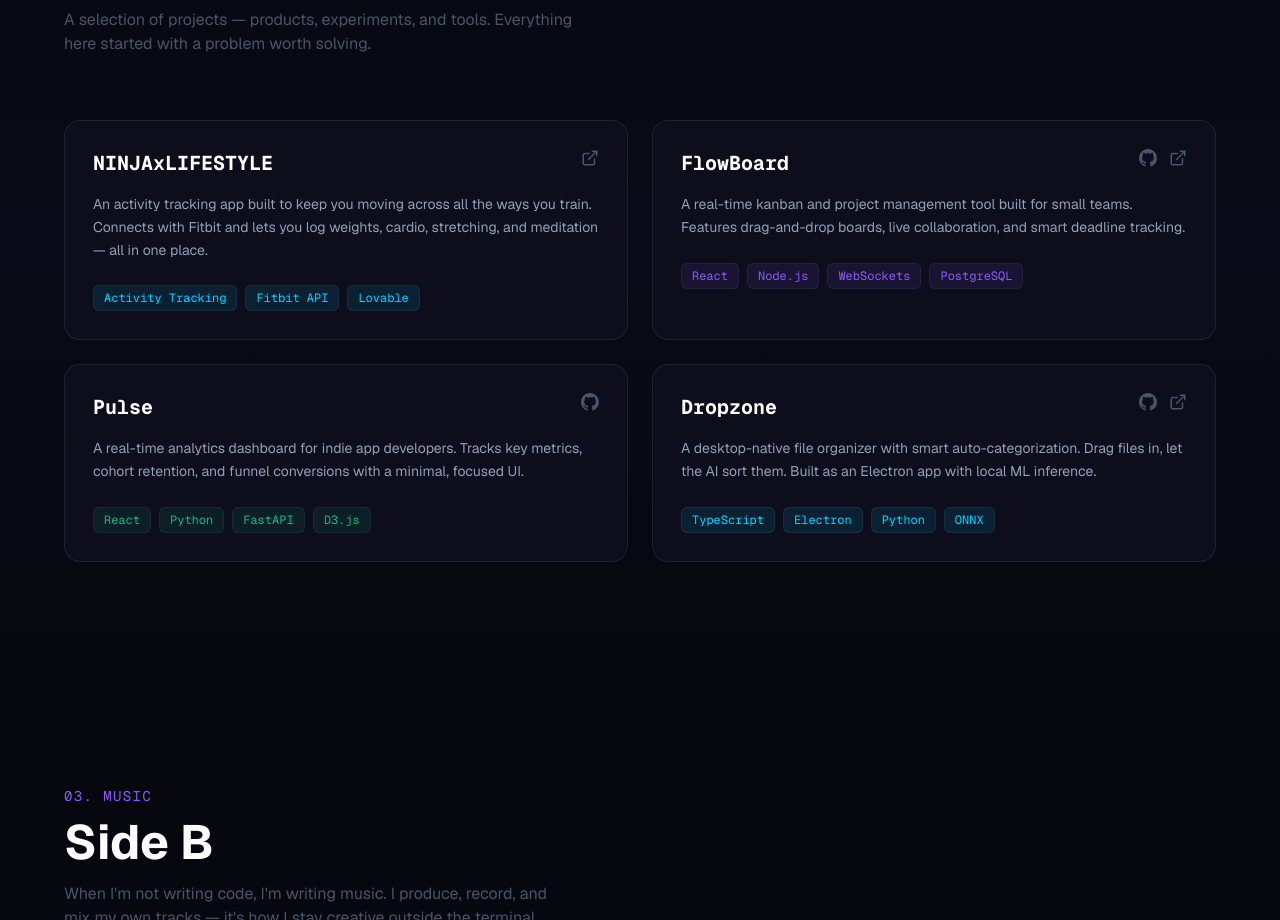
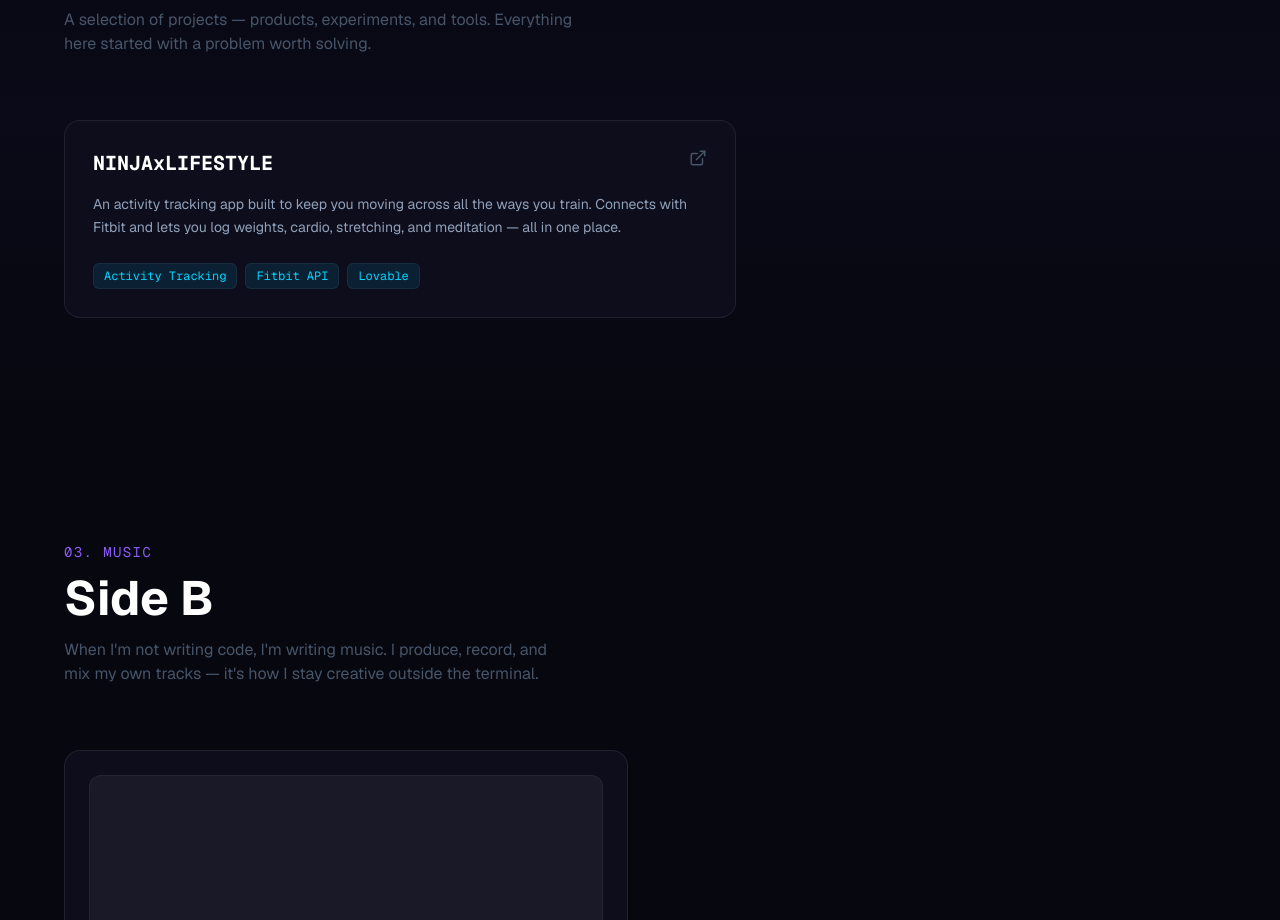
Before and after one commit to drew-lorence-dev/drew-lorence-portfolio, a Next.js app: page / in a window 1280 px wide. Shown: the part 2120-3040 px from the top of the page. Built offline with nearby package versions, Linux system fonts and the light colour scheme.

Commit message:
Remove placeholder project cards, keep only NINJAxLIFESTYLE

```diff
--- a/components/Projects.tsx
+++ b/components/Projects.tsx
@@ -19,33 +19,6 @@ const projects: Project[] = [
     tags: ["Activity Tracking", "Fitbit API", "Lovable"],
     live: "https://ninjaxlifestyle.lovable.app/",
     featured: true,
-    accent: "accent",
-  },
-  {
-    name: "FlowBoard",
-    description:
-      "A real-time kanban and project management tool built for small teams. Features drag-and-drop boards, live collaboration, and smart deadline tracking.",
-    tags: ["React", "Node.js", "WebSockets", "PostgreSQL"],
-    github: "#",
-    live: "#",
-    featured: true,
-    accent: "accent-2",
-  },
-  {
-    name: "Pulse",
-    description:
-      "A real-time analytics dashboard for indie app developers. Tracks key metrics, cohort retention, and funnel conversions with a minimal, focused UI.",
-    tags: ["React", "Python", "FastAPI", "D3.js"],
-    github: "#",
-    accent: "accent-3",
-  },
-  {
-    name: "Dropzone",
-    description:
-      "A desktop-native file organizer with smart auto-categorization. Drag files in, let the AI sort them. Built as an Electron app with local ML inference.",
-    tags: ["TypeScript", "Electron", "Python", "ONNX"],
-    github: "#",
-    live: "#",
     accent: "accent",
   },
 ];
@@ -94,7 +67,7 @@ export default function Projects() {
         </div>
 
         {/* Grid */}
-        <div className="grid md:grid-cols-2 gap-6">
+        <div className="grid gap-6 max-w-2xl">
           {projects.map((project) => {
             const colors = accentColors[project.accent ?? "accent"];
             return (
```
